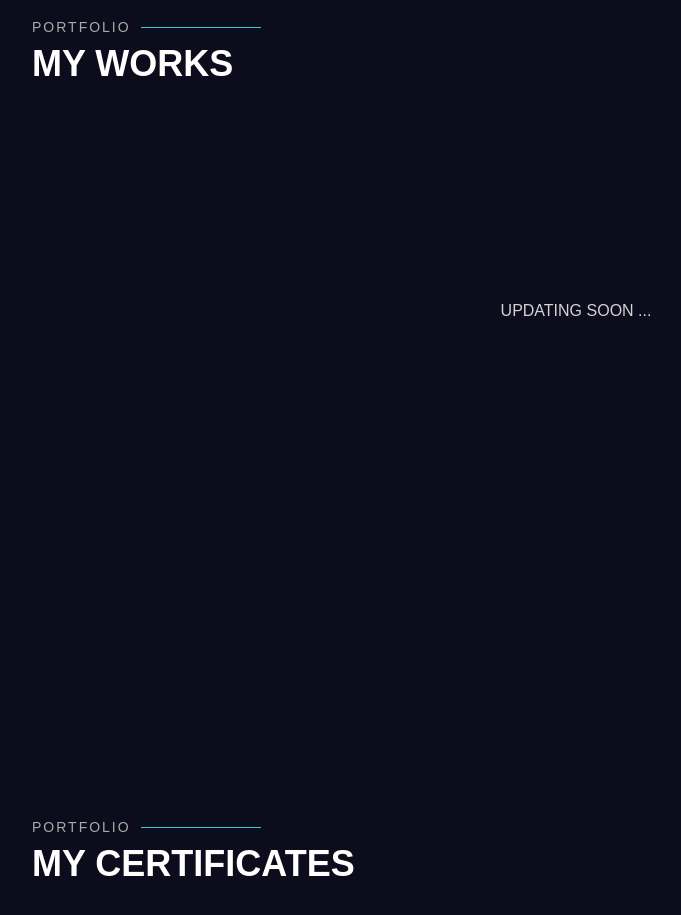
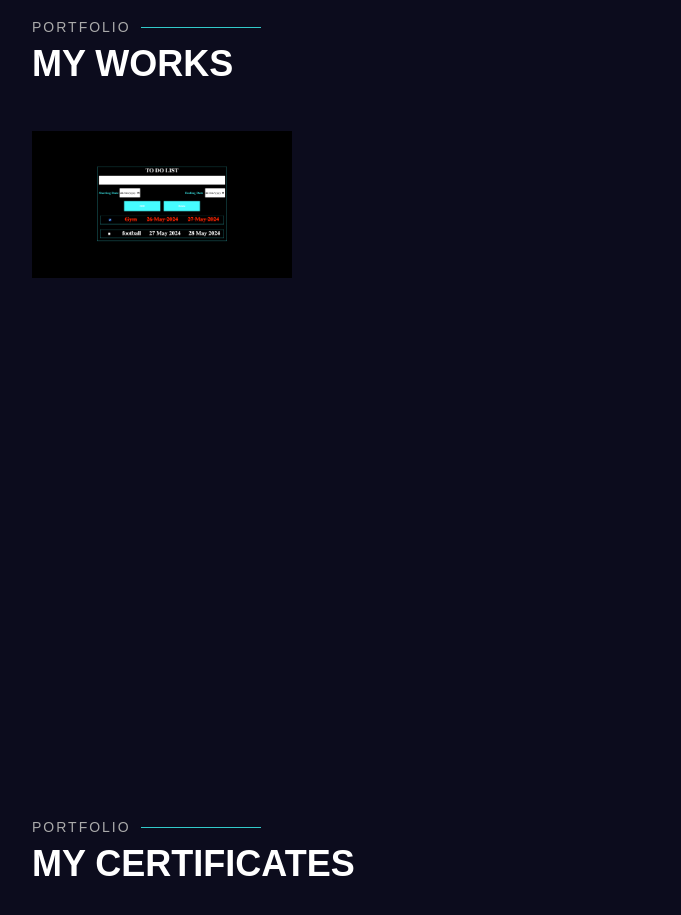
Before and after one commit to erickpjoshy/erickpjoshyREACTportpfolio, a React (Vite) app: page / in a window 1280 px wide. Shown: the part 3620-4535 px from the top of the page, without its empty margins (64-745 px from the left). Built offline with nearby package versions, Linux system fonts and the light colour scheme.

Commit message:
fifth commit

```diff
--- a/src/components/SectionSix/PortFolio.jsx
+++ b/src/components/SectionSix/PortFolio.jsx
@@ -9,8 +9,28 @@ const PortFolio = () => {
           <h2>PORTFOLIO</h2>
           <p>MY WORKS</p>
         </div>
-        <div className="flex justify-center mt-52">
-          <h1>UPDATING SOON ...</h1>
+        <div className="grid grid-cols-1 md:grid-cols-4 justify-center mt-10 gap-4">
+          <div className="img-container relative my-works-hover">
+            <div className="opa">
+              <img
+                src="/mebdoctortechtodolist.png"
+                className="w-full h-full object-contain"
+                alt="erickpjoshy-todolist"
+              />
+            </div>
+            <div className="absolute top-0 w-full h-full my-works-hover-effect">
+              <p className="justify-center flex items-center h-full w-full">
+                <i class="fa-solid fa-link mr-2"></i>
+                <a
+                  className=""
+                  href="https://todolist.erickpjoshy.cloud/"
+                  target="_blank"
+                >
+                  visit mebdoctorTech toDoList
+                </a>
+              </p>
+            </div>
+          </div>
         </div>
       </div>
     </div>
--- a/src/components/SectionSix/portfolio.scss
+++ b/src/components/SectionSix/portfolio.scss
@@ -1,3 +1,14 @@
-.sec5bg {
-  height: 100vh;
+.my-works-hover-effect {
+  display: none;
+  transition: all ease-in-out 0.3s;
 }
+.my-works-hover:hover {
+  .my-works-hover-effect {
+    color: #32caca;
+    display: block;
+  }
+  .opa {
+    opacity: 0.2;
+    background-color: black;
+  }
+}
```
Also changed, not shown: public/mebdoctortechtodolist.png (added).
